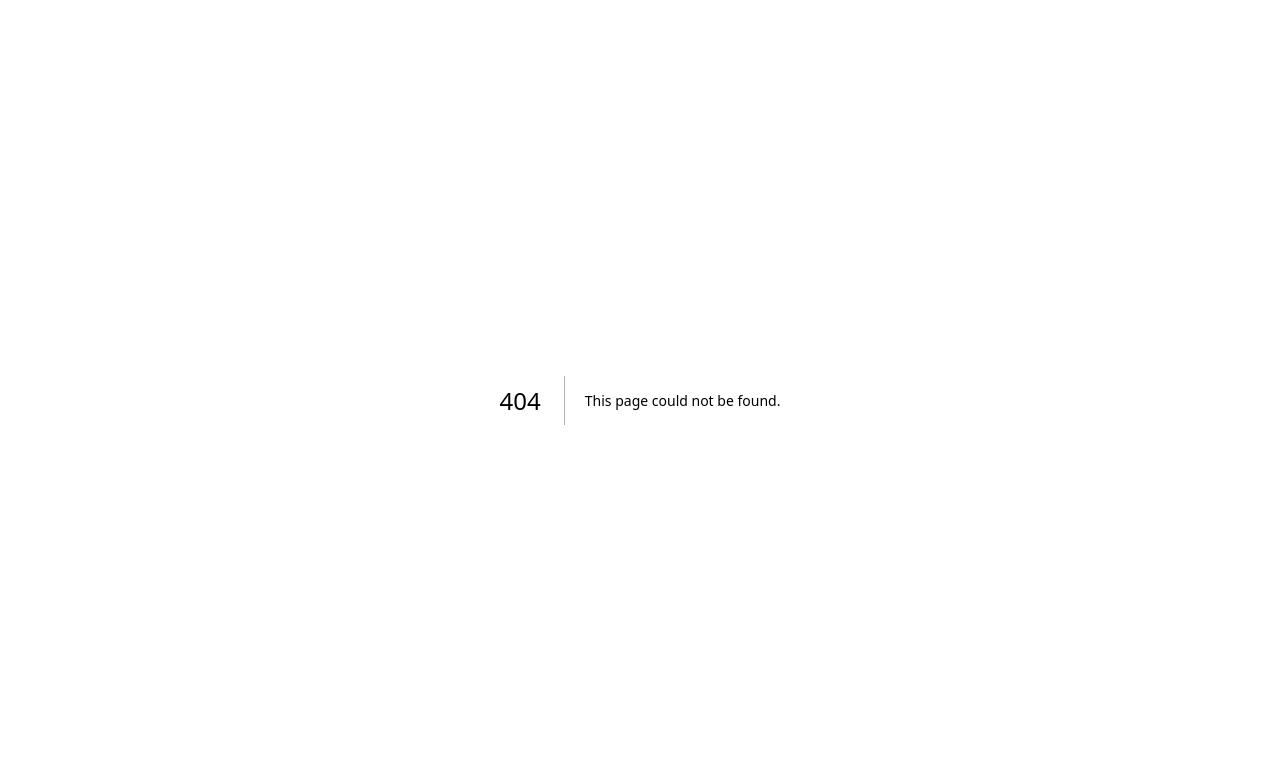
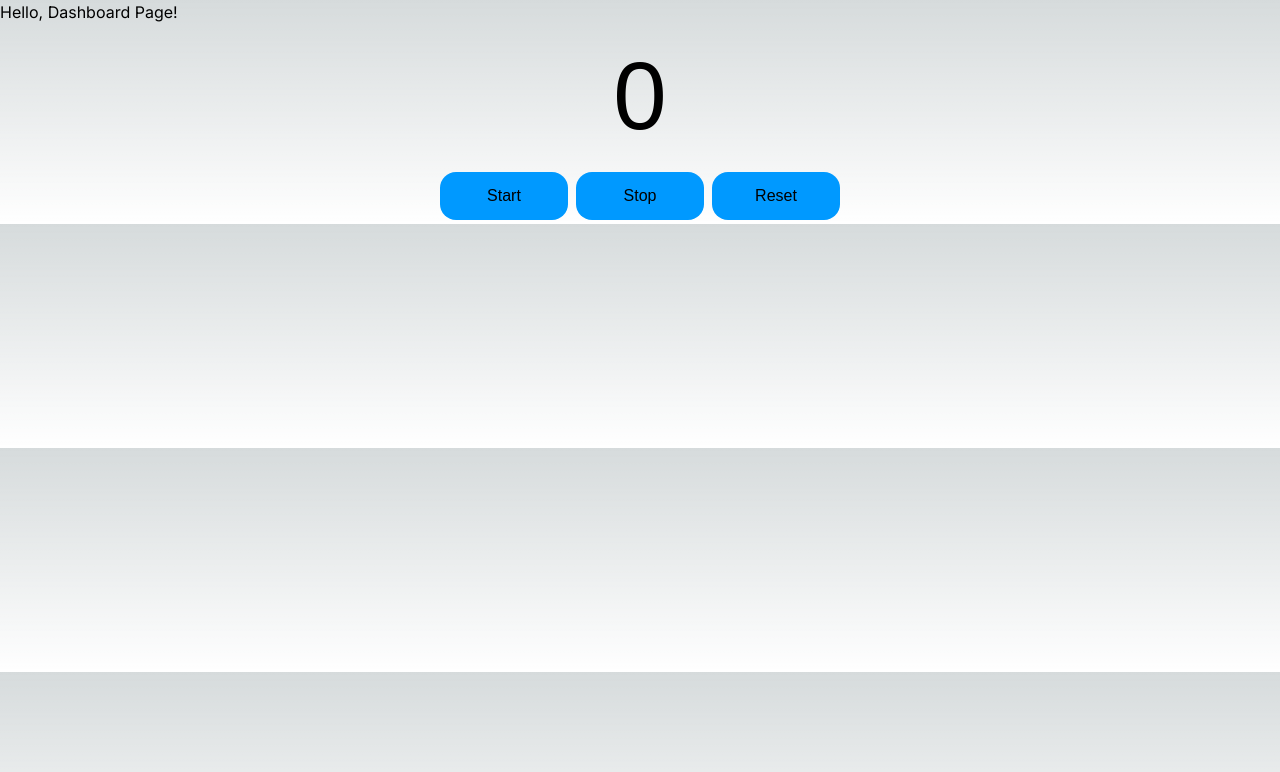
Before and after one commit to ris269/C4F.NextJS, a Next.js app in the folder series-nextjs/: page /dashboard in a window 1280 px wide. Before the commit this address had no page. Shown: the top 772 px of the page. Built offline with nearby package versions, Linux system fonts and the light colour scheme.

Commit message:
init using app router instead of page router

```diff
--- /dev/null
+++ b/series-nextjs/src/app/dashboard/page.tsx
@@ -0,0 +1,12 @@
+'use client'
+import TestHook from "./test-hooks";
+
+// `app/dashboard/page.tsx` is the UI for the `/dashboard` URL
+export default function Page() {
+  return (
+        <>
+            <h1>Hello, Dashboard Page!</h1>
+            <TestHook />
+        </>
+    )
+}
--- /dev/null
+++ b/series-nextjs/src/app/dashboard/test-hooks.css
@@ -0,0 +1,31 @@
+/**
+ * Test 2 :
+ * Update button container so that it :
+ * - Fill the remaining space horizontally using flex
+ * - Stack vertically if the screen's width < 500px using flex
+ */
+
+.buttonContainer {
+}
+.App {
+  display: flex;
+  flex-direction: column;
+  font-family: sans-serif;
+  text-align: center;
+}
+#counter {
+  font-size: 6em;
+}
+button {
+  flex: 1;
+  min-height: 3em;
+  min-width: 8em;
+  margin: 0.25em;
+  font-size: 1em;
+  background-color: #09f;
+  border: 0;
+  border-radius: 1em;
+}
+button:hover {
+  opacity: 0.8;
+}
--- /dev/null
+++ b/series-nextjs/src/app/dashboard/test-hooks.tsx
@@ -0,0 +1,69 @@
+/**
+ * Test 1 :
+ * Update counter app to be able to counting every second
+ */
+
+import { useState, useRef, useEffect } from "react";
+import './test-hooks.css'
+
+export default function TestHook() {
+  // update to state hook
+  // let counter = 0;
+  const [counter, setCounter] = useState(0);
+
+  const timer = useRef<number | null>(null);
+
+  // can add additional code if necessary
+
+  function onStart() {
+    // start counting every second
+    if (timer.current !== null) return;
+    timer.current = window.setInterval(() => {
+      setCounter((prevCount) => prevCount + 1);
+    }, 1000);
+  }
+
+  function onStop() {
+    // stop the counter
+    if (timer.current) {
+      window.clearInterval(timer.current);
+    }
+  }
+
+  function onReset() {
+    // stop the counter and reset to 0
+    if (timer.current) {
+      window.clearInterval(timer.current);
+      setCounter(0);
+      timer.current = null;
+    }
+  }
+
+  useEffect(() => {
+    // here's the cleanup function
+    return () => {
+      if (timer.current !== null) {
+        window.clearInterval(timer.current);
+      }
+    };
+  }, []);
+
+  return (
+    <div className="App">
+      <div id="counter" data-testid="counter">
+        {counter}
+      </div>
+      <div className="buttonContainer">
+        <button disabled={timer.current !== null} onClick={onStart}>
+          Start
+        </button>
+        <button disabled={timer.current === null} onClick={onStop}>
+          Stop
+        </button>
+        <button disabled={timer.current === null} onClick={onReset}>
+          Reset
+        </button>
+      </div>
+    </div>
+  );
+}
--- a/series-nextjs/src/app/page.tsx
+++ b/series-nextjs/src/app/page.tsx
@@ -1,4 +1,5 @@
 import Image from 'next/image'
+import Link from 'next/link'
 
 export default function Home() {
   return (
@@ -8,6 +9,11 @@ export default function Home() {
           Get started by editing&nbsp;
           <code className="font-mono font-bold">src/app/page.tsx</code>
         </p>
+
+        <li>
+          <Link href="/dashboard">Dashboard (app)</Link>
+        </li>
+
         <div className="fixed bottom-0 left-0 flex h-48 w-full items-end justify-center bg-gradient-to-t from-white via-white dark:from-black dark:via-black lg:static lg:h-auto lg:w-auto lg:bg-none">
           <a
             className="pointer-events-none flex place-items-center gap-2 p-8 lg:pointer-events-auto lg:p-0"
```
